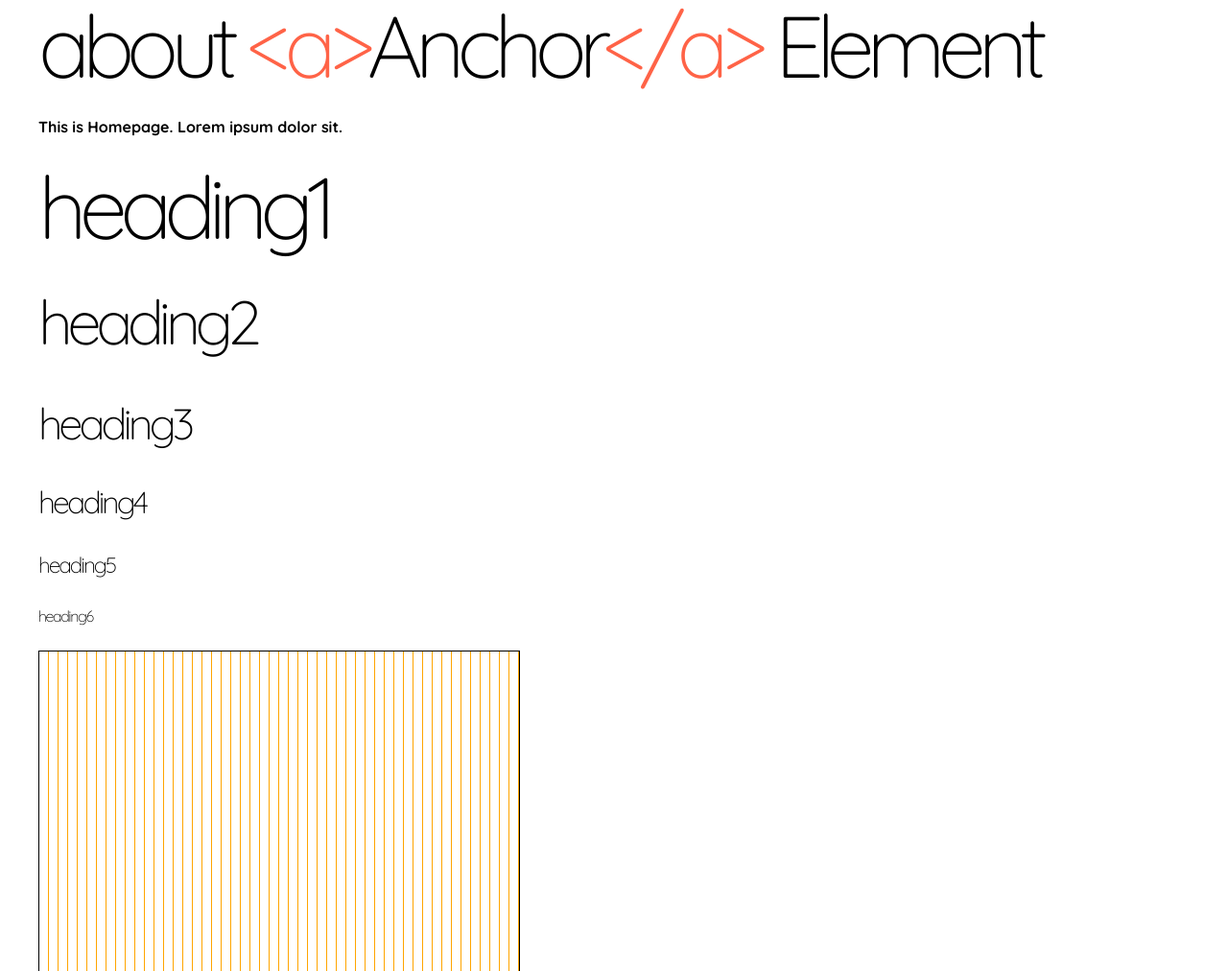
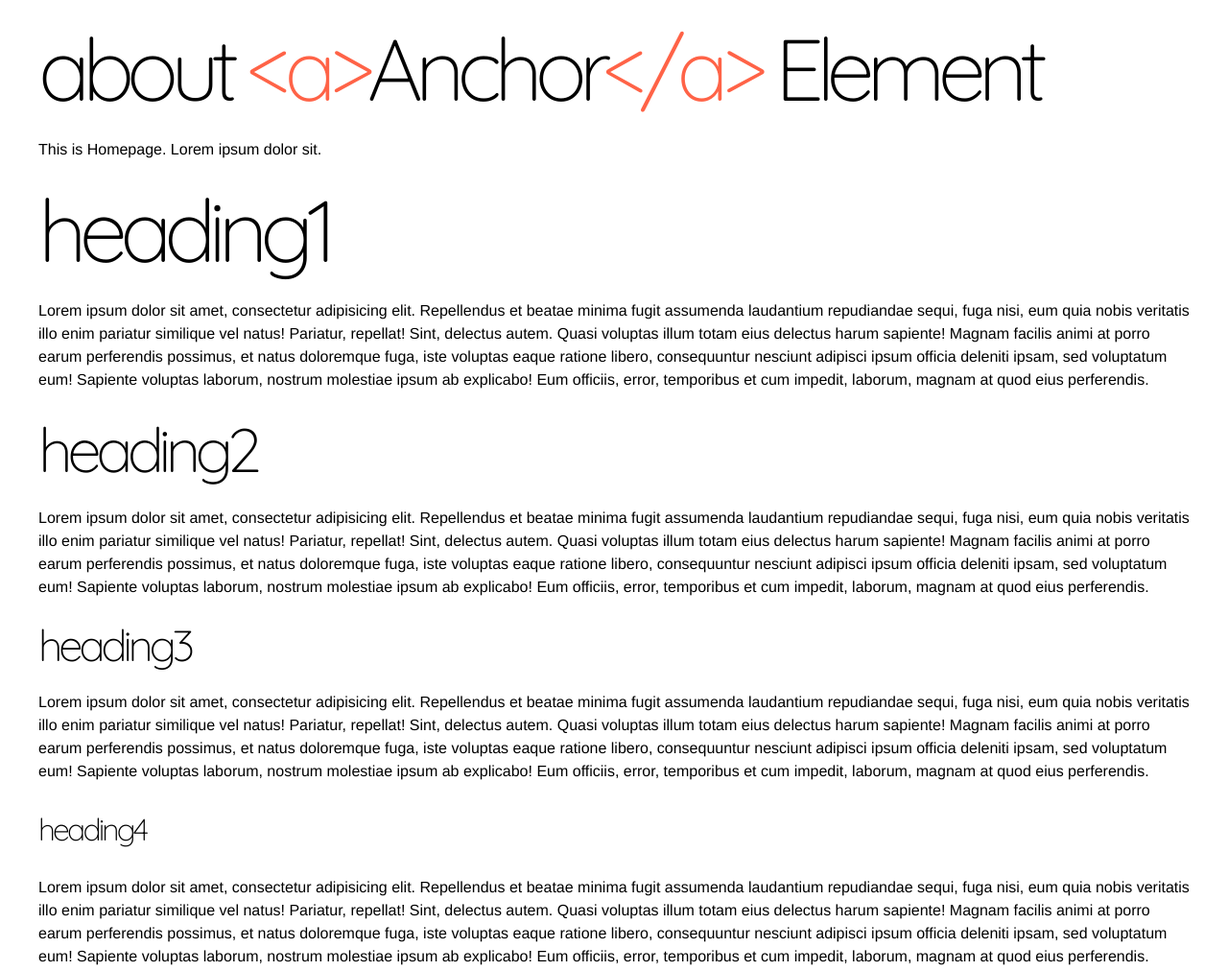
Before and after one commit to yamoo9/DMS-front-end, a plain HTML site: page Lecture/DAY06/index.html in a window 1280 px wide. Shown: the top 1012 px of the page at 96% size. Drawn offline with Linux system fonts and the light colour scheme.

Commit message:
마지막 수업 준비 자료 추가

```diff
--- a/Lecture/DAY06/css/my-site.css
+++ b/Lecture/DAY06/css/my-site.css
@@ -2,14 +2,14 @@
 body {
 	width: 1200px;
 	/* 속기형 타입 작성 */
-	margin: 0 auto;
+	margin: 1.5rem auto;
 /*
 	margin-top: 0;
 	margin-right: 0;
 	margin-bottom: 0;
 	margin-left: 0;
 */
-	font: 700 1rem/1.5 'Quicksand', sans-serif;
+	font: 1rem/1.5 'Helvetica Neue', sans-serif;
 /*	font-family: 'Dosis', sans-serif;*/
 	/* 1rem = 16px */
 /*	font-size: 1rem;  */
@@ -41,19 +41,39 @@ h1,h2,h3,h4,h5,h6, p {
 }
 
 h1,h2,h3,h4,h5,h6 {
+	font-family: 'Quicksand';
 	font-weight: 300;
 	letter-spacing: -0.09em;
 /*	word-spacing: 0.18em;*/
 }
 /* Modular Scale을 반영한 Heading Type Design (Type Scale: 1.414) */
-h6 { font-size: 1rem; }
-h5 { font-size: 1.414rem; /* x1.414 */ }
-h4 { font-size: 1.999rem; /* x1.414 */ }
-h3 { font-size: 2.827rem; /* x1.414 */ }
-h2 { font-size: 3.998rem; /* x1.414 */ }
+h6 {
+	font-size: 1rem;
+	line-height: 1.5;
+}
+h5 {
+	font-size: 1.414rem; /* x1.414 */
+	line-height: 1.062;
+}
+h4 {
+	font-size: 1.999rem; /* x1.414 */
+	line-height: 1.54;
+}
+h3 {
+	font-size: 2.827rem; /* x1.414 */
+	line-height: 1.063;
+}
+h2 {
+	font-size: 3.998rem; /* x1.414 */
+	line-height: 1.125562782;
+}
 h1 {
 	font-size: 5.653rem;  /* x1.414 */
-	line-height: 1.061383336;
+	line-height: 1.062;
+}
+
+p {
+	font-size: 1rem;
 }
 
 .page-headline span {
--- a/Lecture/DAY06/index.html
+++ b/Lecture/DAY06/index.html
@@ -17,11 +17,17 @@
 	</div>
 
 	<h1>heading1</h1>
+	<p>Lorem ipsum dolor sit amet, consectetur adipisicing elit. Repellendus et beatae minima fugit assumenda laudantium repudiandae sequi, fuga nisi, eum quia nobis veritatis illo enim pariatur similique vel natus! Pariatur, repellat! Sint, delectus autem. Quasi voluptas illum totam eius delectus harum sapiente! Magnam facilis animi at porro earum perferendis possimus, et natus doloremque fuga, iste voluptas eaque ratione libero, consequuntur nesciunt adipisci ipsum officia deleniti ipsam, sed voluptatum eum! Sapiente voluptas laborum, nostrum molestiae ipsum ab explicabo! Eum officiis, error, temporibus et cum impedit, laborum, magnam at quod eius perferendis.</p>
 	<h2>heading2</h2>
+	<p>Lorem ipsum dolor sit amet, consectetur adipisicing elit. Repellendus et beatae minima fugit assumenda laudantium repudiandae sequi, fuga nisi, eum quia nobis veritatis illo enim pariatur similique vel natus! Pariatur, repellat! Sint, delectus autem. Quasi voluptas illum totam eius delectus harum sapiente! Magnam facilis animi at porro earum perferendis possimus, et natus doloremque fuga, iste voluptas eaque ratione libero, consequuntur nesciunt adipisci ipsum officia deleniti ipsam, sed voluptatum eum! Sapiente voluptas laborum, nostrum molestiae ipsum ab explicabo! Eum officiis, error, temporibus et cum impedit, laborum, magnam at quod eius perferendis.</p>
 	<h3>heading3</h3>
+	<p>Lorem ipsum dolor sit amet, consectetur adipisicing elit. Repellendus et beatae minima fugit assumenda laudantium repudiandae sequi, fuga nisi, eum quia nobis veritatis illo enim pariatur similique vel natus! Pariatur, repellat! Sint, delectus autem. Quasi voluptas illum totam eius delectus harum sapiente! Magnam facilis animi at porro earum perferendis possimus, et natus doloremque fuga, iste voluptas eaque ratione libero, consequuntur nesciunt adipisci ipsum officia deleniti ipsam, sed voluptatum eum! Sapiente voluptas laborum, nostrum molestiae ipsum ab explicabo! Eum officiis, error, temporibus et cum impedit, laborum, magnam at quod eius perferendis.</p>
 	<h4>heading4</h4>
+	<p>Lorem ipsum dolor sit amet, consectetur adipisicing elit. Repellendus et beatae minima fugit assumenda laudantium repudiandae sequi, fuga nisi, eum quia nobis veritatis illo enim pariatur similique vel natus! Pariatur, repellat! Sint, delectus autem. Quasi voluptas illum totam eius delectus harum sapiente! Magnam facilis animi at porro earum perferendis possimus, et natus doloremque fuga, iste voluptas eaque ratione libero, consequuntur nesciunt adipisci ipsum officia deleniti ipsam, sed voluptatum eum! Sapiente voluptas laborum, nostrum molestiae ipsum ab explicabo! Eum officiis, error, temporibus et cum impedit, laborum, magnam at quod eius perferendis.</p>
 	<h5>heading5</h5>
+	<p>Lorem ipsum dolor sit amet, consectetur adipisicing elit. Repellendus et beatae minima fugit assumenda laudantium repudiandae sequi, fuga nisi, eum quia nobis veritatis illo enim pariatur similique vel natus! Pariatur, repellat! Sint, delectus autem. Quasi voluptas illum totam eius delectus harum sapiente! Magnam facilis animi at porro earum perferendis possimus, et natus doloremque fuga, iste voluptas eaque ratione libero, consequuntur nesciunt adipisci ipsum officia deleniti ipsam, sed voluptatum eum! Sapiente voluptas laborum, nostrum molestiae ipsum ab explicabo! Eum officiis, error, temporibus et cum impedit, laborum, magnam at quod eius perferendis.</p>
 	<h6>heading6</h6>
+	<p>Lorem ipsum dolor sit amet, consectetur adipisicing elit. Repellendus et beatae minima fugit assumenda laudantium repudiandae sequi, fuga nisi, eum quia nobis veritatis illo enim pariatur similique vel natus! Pariatur, repellat! Sint, delectus autem. Quasi voluptas illum totam eius delectus harum sapiente! Magnam facilis animi at porro earum perferendis possimus, et natus doloremque fuga, iste voluptas eaque ratione libero, consequuntur nesciunt adipisci ipsum officia deleniti ipsam, sed voluptatum eum! Sapiente voluptas laborum, nostrum molestiae ipsum ab explicabo! Eum officiis, error, temporibus et cum impedit, laborum, magnam at quod eius perferendis.</p>
 
 	<div class="assign-gradient"></div>
 
```
